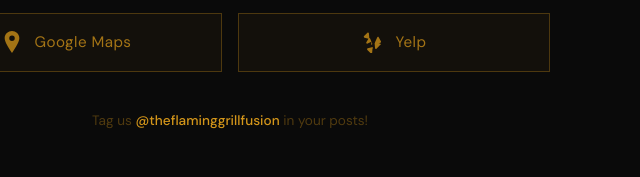
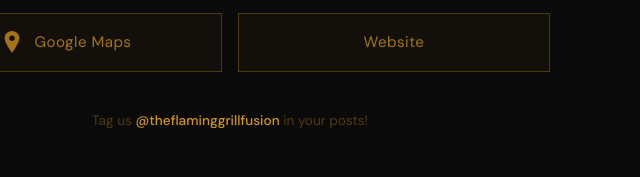
Before and after one commit to saipraneethvella-LH44/the-flaming-grill, a plain HTML site: page index.html in a window 1280 px wide. Shown: the part 1188-1365 px from the top of the page, 410-1050 px from the left. Drawn offline with nearby package versions, Linux system fonts and the light colour scheme; a web font is replaced by a local one.

Commit message:
wording change 4

```diff
--- a/index.html
+++ b/index.html
@@ -194,8 +194,8 @@
       Google Maps
     </a>
     <a href="https://www.yelp.com/biz/the-flaming-grill-denver" target="_blank" class="social-btn yp">
-      <svg viewBox="0 0 24 24"><path d="M20.16 12.73l-4.703 1.14c-.847.21-1.584-.678-1.232-1.486l2.306-5.425c.31-.73 1.288-.73 1.69-.07l2.397 4.285c.414.737-.02 1.663-.458 1.556zm-8.64 6.12l-.435 4.84c-.073.81-.994 1.19-1.59.643L5.86 20.63c-.594-.548-.34-1.527.42-1.71l4.52-1.086c.77-.186 1.457.554 1.32 1.316zm-4.34-10.49l-4.52-1.085C1.94 7.072 1.685 6.09 2.28 5.544L5.924 1.85c.594-.547 1.515-.165 1.59.643l.435 4.84c.137.762-.55 1.502-1.32 1.315zm2.97 3.45L5.65 13.917c-.758.184-1.313-.793-.9-1.53l2.397-4.285c.402-.66 1.38-.66 1.69.07l2.306 5.425c.35.808-.386 1.696-1.233 1.486l.21-.734zm9.31 3.86l-3.643 3.694c-.594.547-1.515.165-1.59-.643l-.435-4.84c-.137-.762.55-1.502 1.32-1.315l4.52 1.085c.76.184 1.014 1.165.42 1.71l-.592.31z"/></svg>
-      Yelp
+      <!-- <svg viewBox="0 0 24 24"><path d="M20.16 12.73l-4.703 1.14c-.847.21-1.584-.678-1.232-1.486l2.306-5.425c.31-.73 1.288-.73 1.69-.07l2.397 4.285c.414.737-.02 1.663-.458 1.556zm-8.64 6.12l-.435 4.84c-.073.81-.994 1.19-1.59.643L5.86 20.63c-.594-.548-.34-1.527.42-1.71l4.52-1.086c.77-.186 1.457.554 1.32 1.316zm-4.34-10.49l-4.52-1.085C1.94 7.072 1.685 6.09 2.28 5.544L5.924 1.85c.594-.547 1.515-.165 1.59.643l.435 4.84c.137.762-.55 1.502-1.32 1.315zm2.97 3.45L5.65 13.917c-.758.184-1.313-.793-.9-1.53l2.397-4.285c.402-.66 1.38-.66 1.69.07l2.306 5.425c.35.808-.386 1.696-1.233 1.486l.21-.734zm9.31 3.86l-3.643 3.694c-.594.547-1.515.165-1.59-.643l-.435-4.84c-.137-.762.55-1.502 1.32-1.315l4.52 1.085c.76.184 1.014 1.165.42 1.71l-.592.31z"/></svg> -->
+      Website
     </a>
   </div>
   <p class="social-tag">Tag us <strong>@theflaminggrillfusion</strong> in your posts!</p>
```
